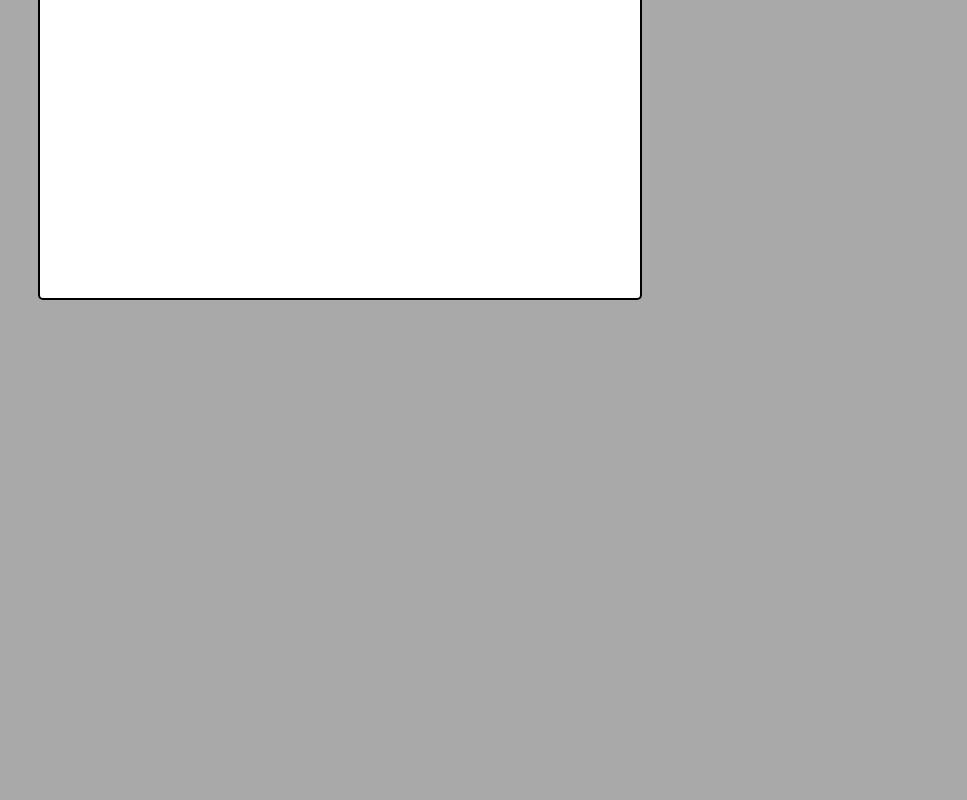
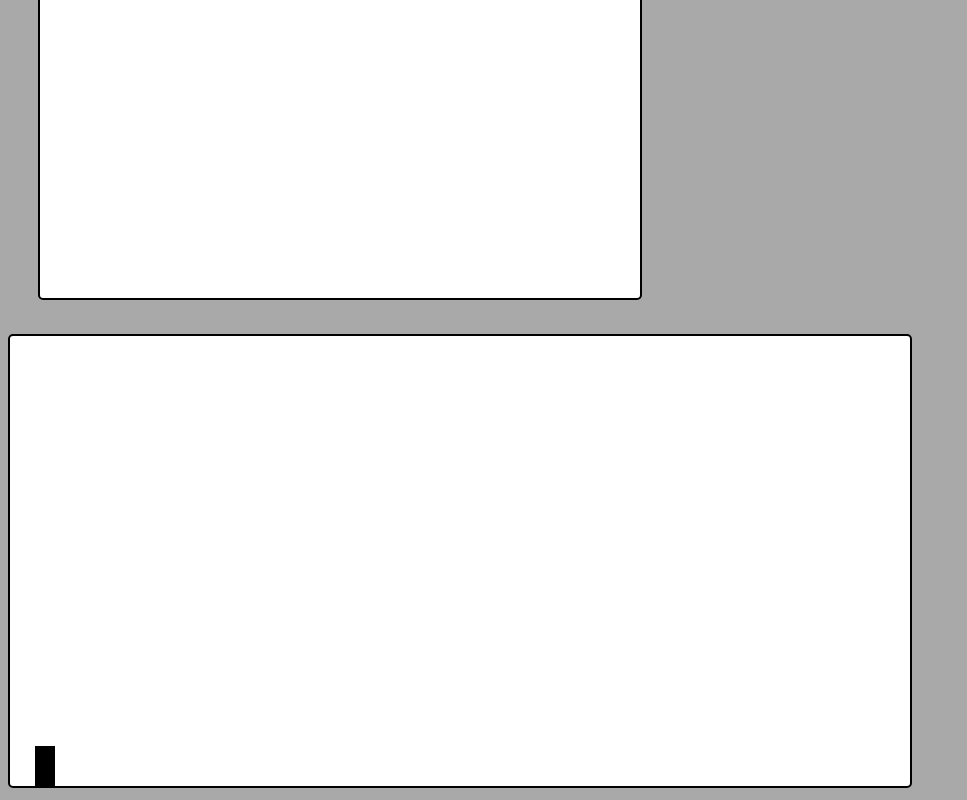
Before and after one commit to julik83/sortingVisualization, a plain HTML site: page Graph.html in a window 1280 px wide. Shown: the part 605-1405 px from the top of the page, without its empty margins (0-967 px from the left). Before the commit the page ends 917 px from the top, so only its background shows below. Drawn offline with Linux system fonts and the light colour scheme.

Commit message:
sorting started in separate .js file sortingGraph

```diff
--- a/Graph.html
+++ b/Graph.html
@@ -15,9 +15,16 @@
         <button id = "load">Load</button>
         <button id = "sort">Sort</button>
     </div>
+
     <canvas id = "canvas" width="600" height="600"></canvas>
 
+    <canvas id="sortingGraphC" width="900" height="450"></canvas>
+
+    <!--<div id="sortingGraph">-->
+
+    <!--</div>-->
     <script src = index.js></script>
     <script src = canvas.js></script>
+    <script src = sortingGraph.js></script>
 </body>
 </html>
--- a/canvas.js
+++ b/canvas.js
@@ -1,5 +1,6 @@
 const canvas = document.getElementById('canvas');
 const ctx = canvas.getContext('2d');
+ctx.fillRect(20, 20, 50, 40);
 
 const circle = {
    x: 20,
@@ -9,6 +10,7 @@ const circle = {
    dx: 0,
    dy: 0,
 };
+
 
 
 function drawCircle(){
@@ -92,7 +94,7 @@ function keyLeave(e) {
          circle.dy = 0;
       }
    }
-move();
+//move();
 
 document.addEventListener('keydown',keyPress);
 document.addEventListener('keyup',keyLeave);
--- /dev/null
+++ b/sortingGraph.js
@@ -0,0 +1,20 @@
+const canvasA = document.getElementById('sortingGraphC');
+const ctxA = canvasA.getContext('2d');
+
+/*const ARRAY_LENGTH = 10                 //vytvarame hodnoty
+const randomArray = []*/
+for(var i = 0; i < 50; i+=10){
+   var s = 5;
+   s += 25;
+  ctxA.fillRect(25, canvasA.height - i, 20, i)
+}
+/*ctx.stroke;
+
+showValues = function(){
+
+   for(let i = 0; i<ARRAY_LENGTH; i++){
+      randomArray.push(Math.random())
+      }
+
+
+}*/
--- a/style.css
+++ b/style.css
@@ -31,3 +31,10 @@ p {
    background: white;
    border-radius: 5px;
 }
+
+#sortingGraphC{
+   margin-top:30px;
+   border: 2px solid black;
+   background: white;
+   border-radius: 5px;
+}
```
